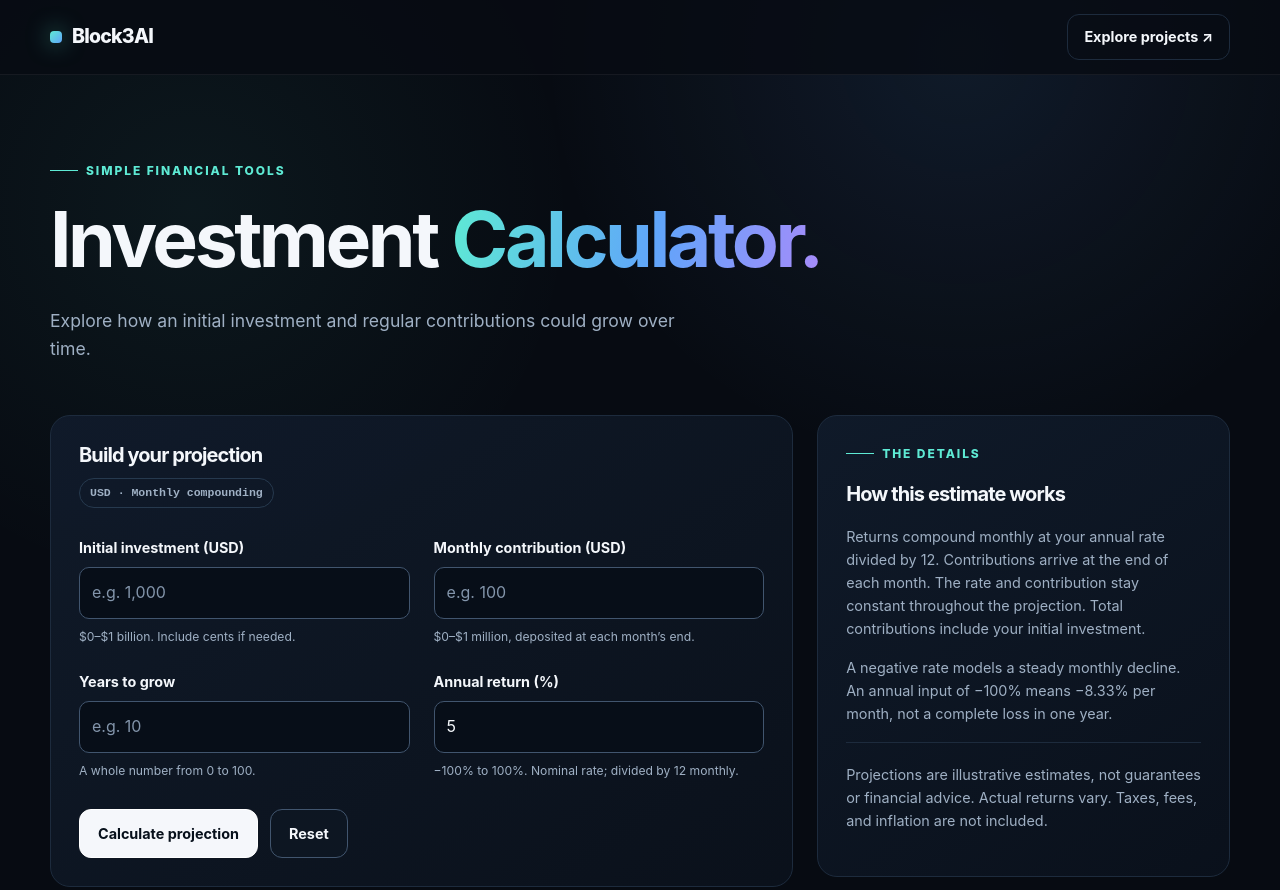
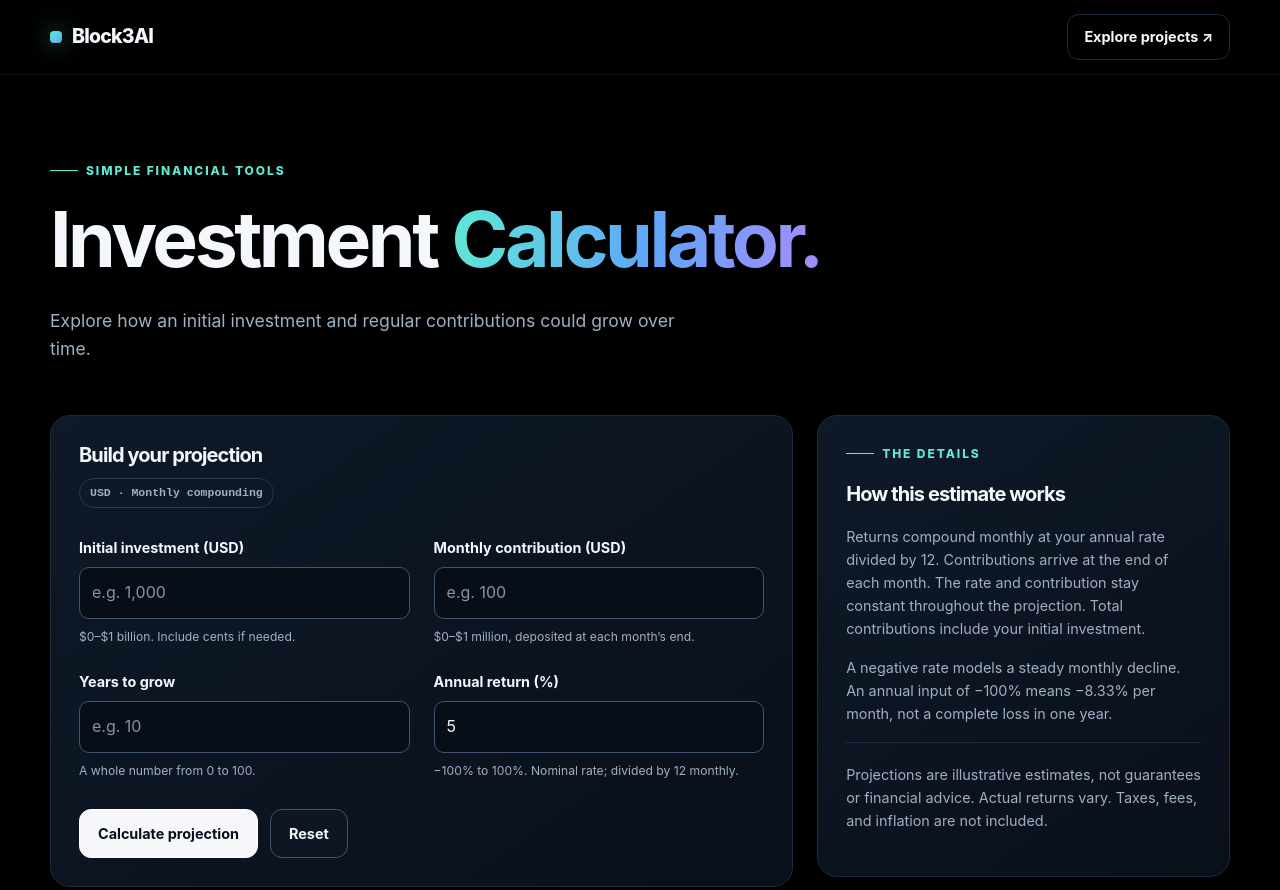
Before and after one commit to Block3AI/investment-calculator, a plain HTML site: page index.html in a window 1280 px wide. Shown: the top 890 px of the page. Drawn offline with Linux system fonts and the light colour scheme.

Commit message:
Use black background and correct projects link

```diff
--- a/index.html
+++ b/index.html
@@ -6,7 +6,7 @@
   <meta name="description" content="Estimate investment growth with monthly contributions and monthly compounding. A free, simple Block3AI calculator.">
   <link rel="canonical" href="https://investmentcalculator.block3ai.com/">
   <title>Investment Calculator | Block3AI</title>
-  <meta name="theme-color" content="#070b12">
+  <meta name="theme-color" content="#000000">
   <link rel="stylesheet" href="style.css">
   <script src="calculation.js" defer></script>
   <script src="index.js" defer></script>
@@ -16,7 +16,7 @@
   <div class="nav-wrap">
     <nav class="container" aria-label="Main navigation">
       <a class="brand" href="https://block3ai.com/"><span class="brand-mark" aria-hidden="true"></span>Block3AI</a>
-      <a class="nav-cta" href="https://block3ai.com/projects">Explore projects <span aria-hidden="true">↗</span></a>
+      <a class="nav-cta" href="https://block3ai.com/projects.html">Explore projects <span aria-hidden="true">↗</span></a>
     </nav>
   </div>
   <main class="calculator container">
--- a/style.css
+++ b/style.css
@@ -1,6 +1,6 @@
 :root {
   color-scheme: dark;
-  --bg: #070b12;
+  --bg: #000000;
   --panel: #0e1624;
   --text: #f4f7fb;
   --muted: #9fb0c4;
@@ -14,12 +14,11 @@
   background: var(--bg);
 }
 * { box-sizing: border-box; }
-body { margin: 0; background: radial-gradient(circle at 75% 5%, #60a5fa1a, transparent 26rem), radial-gradient(circle at 15% 20%, #5eead40f, transparent 24rem); }
-body::before { content: ""; position: fixed; inset: 0; pointer-events: none; opacity: .14; background-image: linear-gradient(#ffffff06 1px, transparent 1px), linear-gradient(90deg, #ffffff06 1px, transparent 1px); background-size: 44px 44px; mask-image: linear-gradient(to bottom, #000, transparent 80%); }
+body { margin: 0; background: var(--bg); }
 a { color: inherit; text-decoration: none; }
 a:hover { color: var(--cyan); }
 .container { width: min(calc(100% - 40px), 1180px); margin-inline: auto; }
-.nav-wrap { border-bottom: 1px solid #ffffff0f; background: #070b12c7; }
+.nav-wrap { border-bottom: 1px solid #ffffff0f; background: var(--bg); }
 nav { min-height: 74px; display: flex; align-items: center; justify-content: space-between; gap: 20px; }
 .brand { display: inline-flex; align-items: center; gap: 10px; font-size: 1.22rem; font-weight: 850; letter-spacing: -.04em; }
 .brand-mark { width: 12px; height: 12px; border-radius: 4px; background: linear-gradient(135deg, var(--cyan), var(--blue)); box-shadow: 0 0 22px #5eead48c; }
```
